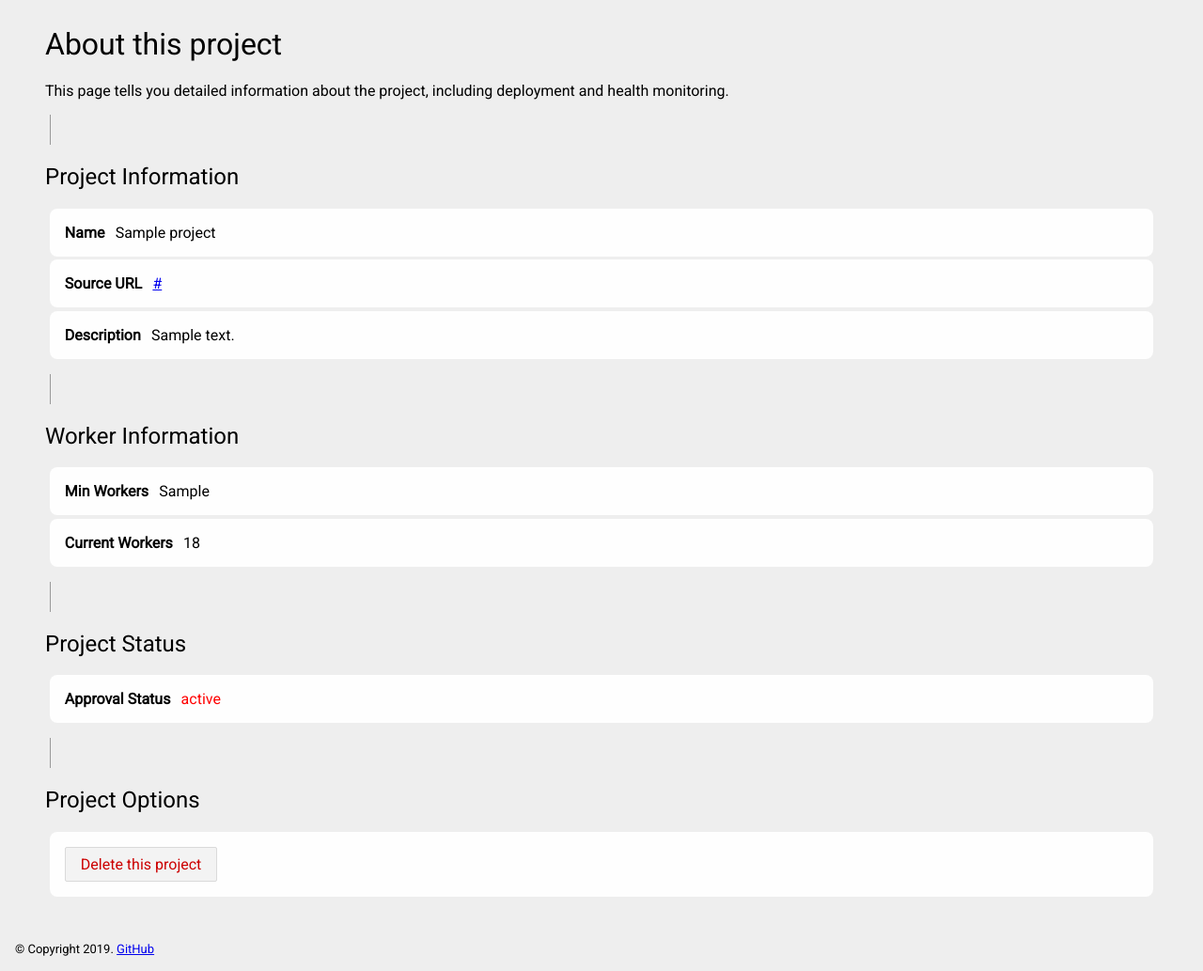
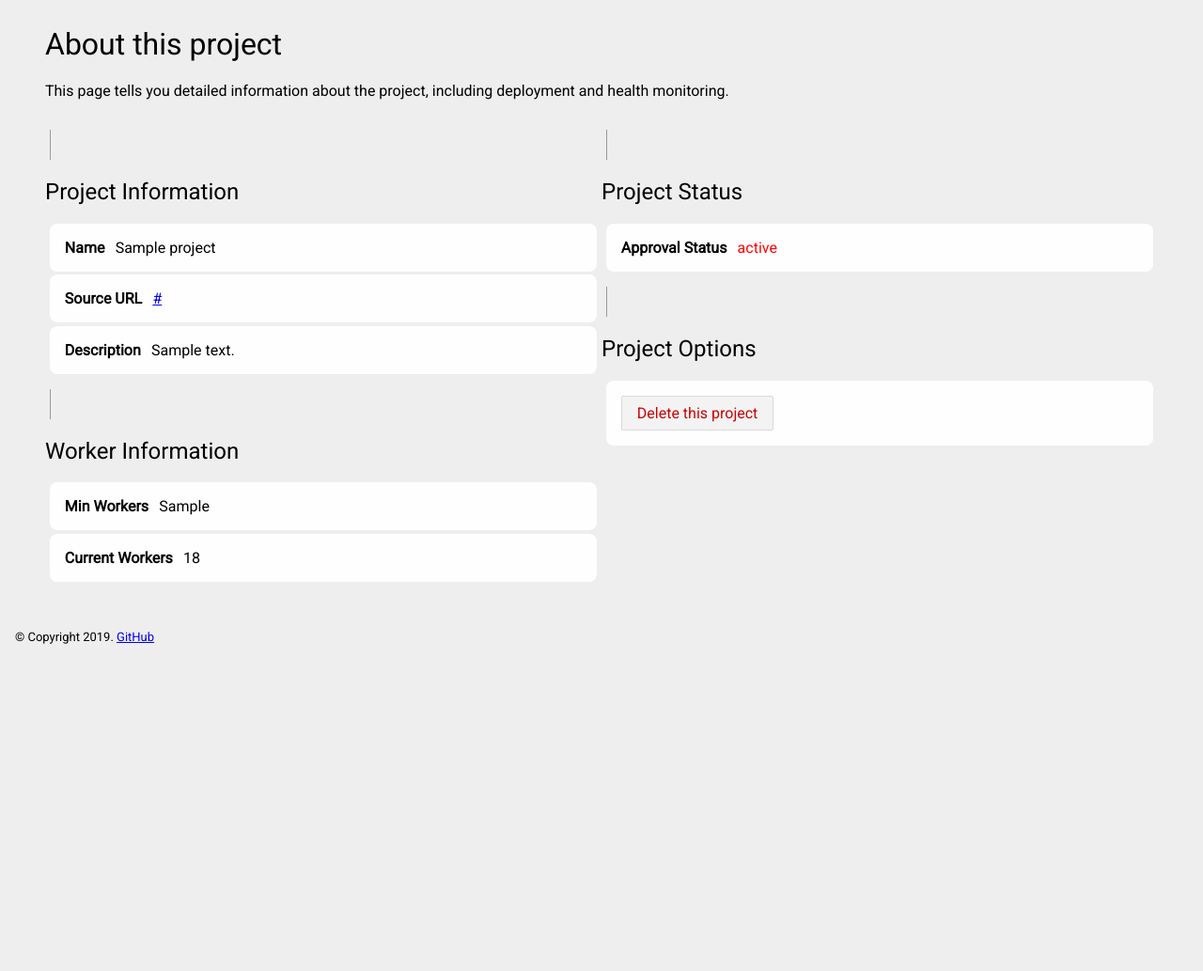
Before and after one commit to zacharysang/flock, a Flask app: template master/flock_server/templates/host/detail.html in a window 1280 px wide. Shown: the part 52-1085 px from the top of the page at 94% size. After the commit the page ends 737 px from the top, so only its background shows below. Run offline with Flask 2, Linux system fonts and the light colour scheme; the template is opened without the code that fills it: most values are stand-ins (such as "Sample title", 1, 10 or a date in 2020).

Commit message:
a little more pretty

```diff
--- a/master/flock_server/static/style.css
+++ b/master/flock_server/static/style.css
@@ -12,6 +12,19 @@ body {
     margin-left: 3rem;
     margin-right: 3rem;
     margin-top: 5rem;
+}
+
+#project-detail {
+    display: flex;
+    flex-wrap: wrap;
+}
+
+#right {
+    flex: 50%;
+}
+
+#left {
+    flex: 50%;
 }
 
 h1, h2 {
--- a/master/flock_server/templates/host/detail.html
+++ b/master/flock_server/templates/host/detail.html
@@ -5,7 +5,7 @@
   <h1>About this project</h1>
   <p>This page tells you detailed information about the project, including deployment and health monitoring.</p>
   <div id="project-detail">
-
+    <div id="left">
       <div class="vertical-line"></div>
       <div id="basic-info">
         <h2>Project Information</h2>
@@ -40,7 +40,9 @@
           </div>
         </div>
       </div>
+    </div>
 
+    <div id="right">
       <div class="vertical-line"></div>
       <div id="status">
         <h2>Project Status</h2>
@@ -56,7 +58,13 @@
           {% if project_approved %}
             <div class="item">
                 <div class="item-name">Health Status</div>
-              <div class="item-desc">{{ project['health_status'] }}</div>
+                {% if (project['health_status'] == 'RUNNING') %}
+                  <div class="item-desc" style="color:green">{{ project['health_status'] }}</div>
+                {% elif (project['health_status'] == 'PENDING') %}
+                  <div class="item-desc" style="color:orange">{{ project['health_status'] }}</div>
+                {% else %}
+                  <div class="item-desc" style="color:red">{{ project['health_status'] }}</div>
+                {% endif %}
             </div>
             {% if (project['health_message'] != None and project['health_message'] != '') %}
             <div class="item">
@@ -82,6 +90,6 @@
           </div>
         </div>
       </div>
-
+    </div>
   </div>
 {% endblock %}
```
Lines whose indentation alone changed are shown as unchanged.
